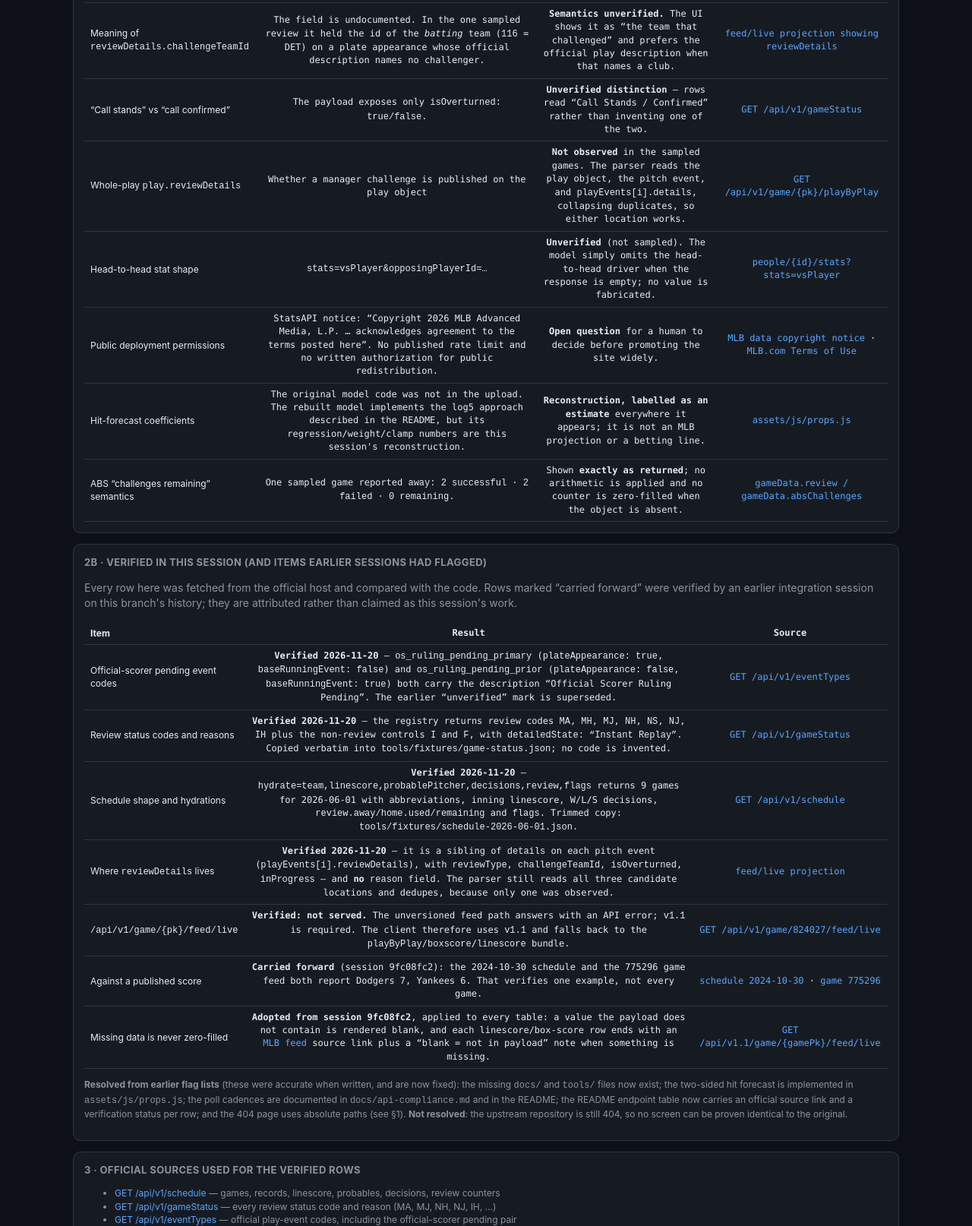
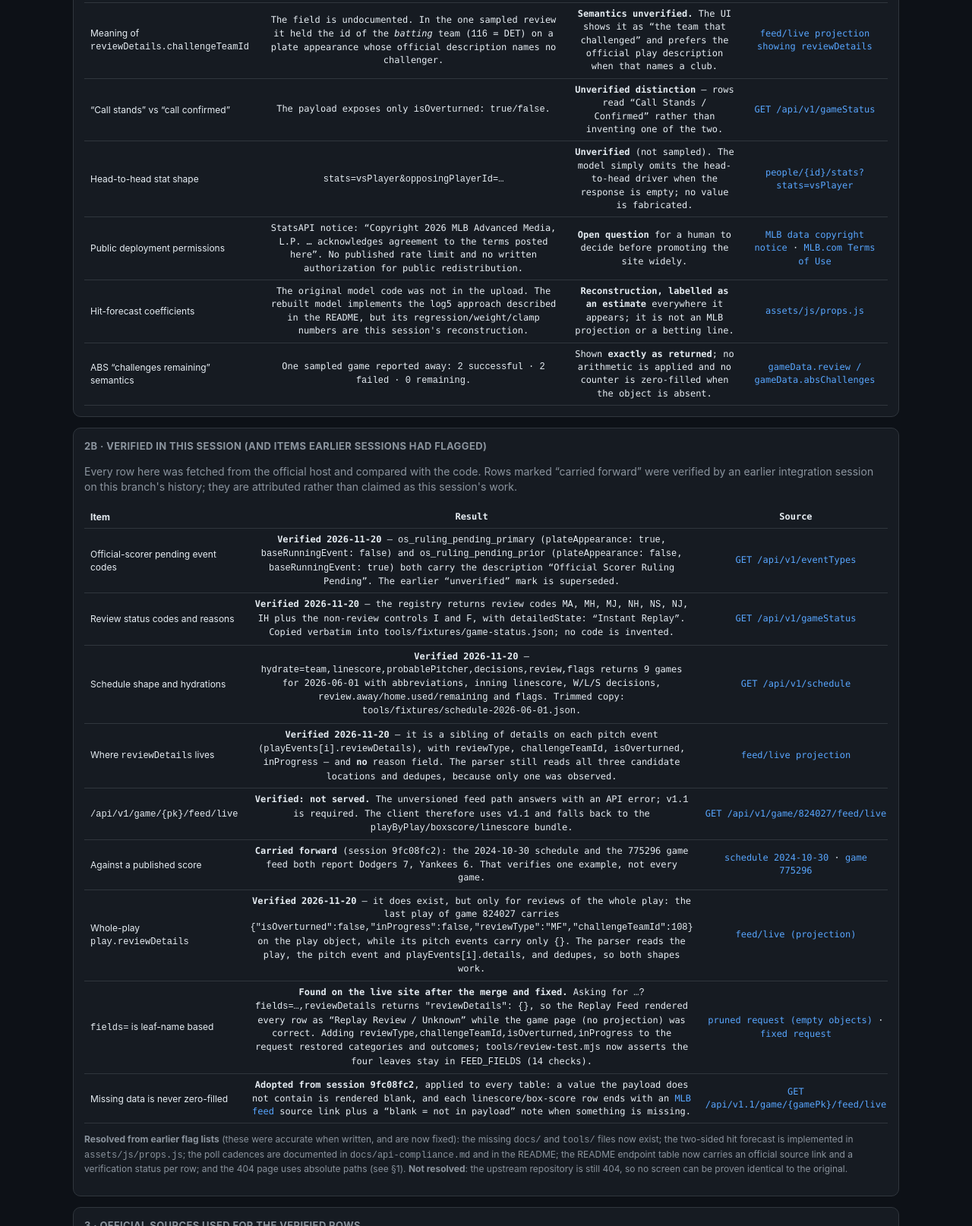
Before and after one commit to snapquast73-boop/LIVPBP2, a plain HTML site: page flagged.html in a window 1280 px wide. Shown: the part 1018-2632 px from the top of the page at 76% size. Drawn offline with Linux system fonts and the light colour scheme.

Commit message:
fix(reviews-feed): name the reviewDetails leaves in the fields projection
The deployed Replay Feed rendered all 49 rows of 2026-06-01 as "Replay Review /
Unknown" with 0 ABS, while the game page was correct. Cause, verified against the
official API: the `fields=` projection is leaf-name based, so asking for
`reviewDetails` returns `"reviewDetails": {}`.

  ?fields=liveData,plays,allPlays,playEvents,reviewDetails                -> {}
  ?fields=…,reviewDetails,reviewType,challengeTeamId,isOverturned,
          inProgress,playEvents -> {"isOverturned":true,"inProgress":false,
                                    "reviewType":"MJ","challengeTeamId":115}

- assets/js/reviews-feed.js: add reviewType, challengeTeamId, isOverturned and
  inProgress to FEED_FIELDS, with a comment explaining why they must stay.
- tools/review-test.mjs: new check (14 total) that fails if any of those leaves
  leaves FEED_FIELDS — verified by removing them (check fails) and restoring it.
- The game page never had the bug: it requests the feed without a projection.
- Also verified from the same projection: a whole-play review IS published at
  play.reviewDetails (reviewType MF on the last play of 824027) while its pitch
  events carry {} — the earlier UNVERIFIED row is now verified and the parser
  already reads both locations.

Docs updated: verification report §5 row + new §5a (both payloads), flagged page
(moved to verified, plus the projection gotcha), README endpoint row, check counts.

Co-authored-by: arena-agent <297053741+arena-agent@users.noreply.github.com>

```diff
--- a/flagged.html
+++ b/flagged.html
@@ -122,13 +122,6 @@
               <td><a href="https://statsapi.mlb.com/api/v1/gameStatus" target="_blank" rel="noopener">GET /api/v1/gameStatus</a></td>
             </tr>
             <tr>
-              <td>Whole-play <code>play.reviewDetails</code></td>
-              <td>Whether a manager challenge is published on the play object</td>
-              <td><strong>Not observed</strong> in the sampled games. The parser reads the play object, the pitch
-                event, and <code>playEvents[i].details</code>, collapsing duplicates, so either location works.</td>
-              <td><a href="https://statsapi.mlb.com/api/v1/game/822974/playByPlay" target="_blank" rel="noopener">GET /api/v1/game/{pk}/playByPlay</a></td>
-            </tr>
-            <tr>
               <td>Head-to-head stat shape</td>
               <td><code>stats=vsPlayer&amp;opposingPlayerId=…</code></td>
               <td><strong>Unverified</strong> (not sampled). The model simply omits the head-to-head driver when
@@ -224,6 +217,26 @@
                 775296 game feed both report Dodgers 7, Yankees 6. That verifies one example, not every game.</td>
               <td><a href="https://statsapi.mlb.com/api/v1/schedule?sportId=1&amp;date=2024-10-30&amp;hydrate=team,linescore,probablePitcher,decisions,review,flags,gameInfo" target="_blank" rel="noopener">schedule 2024-10-30</a> ·
                 <a href="https://statsapi.mlb.com/api/v1.1/game/775296/feed/live" target="_blank" rel="noopener">game 775296</a></td>
+            </tr>
+            <tr>
+              <td>Whole-play <code>play.reviewDetails</code></td>
+              <td><strong>Verified 2026-11-20</strong> — it does exist, but only for reviews of the whole
+                play: the last play of game 824027 carries
+                <code>{"isOverturned":false,"inProgress":false,"reviewType":"MF","challengeTeamId":108}</code>
+                on the play object, while its pitch events carry only <code>{}</code>. The parser reads the
+                play, the pitch event and <code>playEvents[i].details</code>, and dedupes, so both shapes work.</td>
+              <td><a href="https://statsapi.mlb.com/api/v1.1/game/824027/feed/live?fields=liveData,plays,allPlays,reviewDetails,reviewType,challengeTeamId,isOverturned,inProgress,playEvents" target="_blank" rel="noopener">feed/live (projection)</a></td>
+            </tr>
+            <tr>
+              <td><code>fields=</code> is leaf-name based</td>
+              <td><strong>Found on the live site after the merge and fixed.</strong> Asking for
+                <code>…?fields=…,reviewDetails</code> returns <code>"reviewDetails": {}</code>, so the Replay
+                Feed rendered every row as “Replay Review / Unknown” while the game page (no projection) was
+                correct. Adding <code>reviewType,challengeTeamId,isOverturned,inProgress</code> to the request
+                restored categories and outcomes; <code>tools/review-test.mjs</code> now asserts the four leaves
+                stay in <code>FEED_FIELDS</code> (14 checks).</td>
+              <td><a href="https://statsapi.mlb.com/api/v1.1/game/824027/feed/live?fields=liveData,plays,allPlays,playEvents,reviewDetails" target="_blank" rel="noopener">pruned request (empty objects)</a> ·
+                <a href="https://statsapi.mlb.com/api/v1.1/game/824027/feed/live?fields=liveData,plays,allPlays,reviewDetails,reviewType,challengeTeamId,isOverturned,inProgress,playEvents" target="_blank" rel="noopener">fixed request</a></td>
             </tr>
             <tr>
               <td>Missing data is never zero-filled</td>
```
Also changed, not shown: COORDINATION.md (+1 -1 lines), assets/js/reviews-feed.js (+7 -1 lines), docs/verification-report.md (+18 -3 lines), tools/review-test.mjs (+21 -0 lines), README.md.
